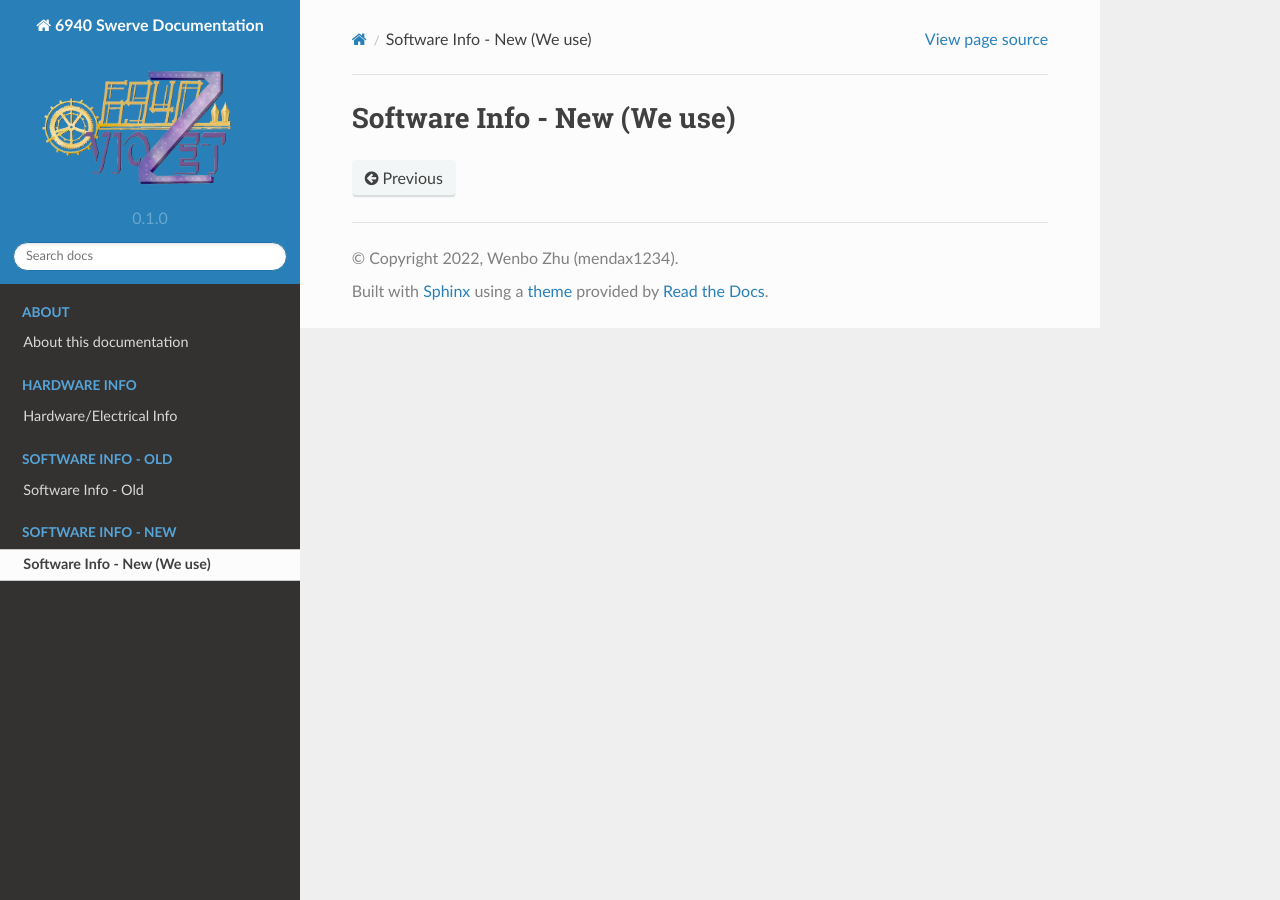
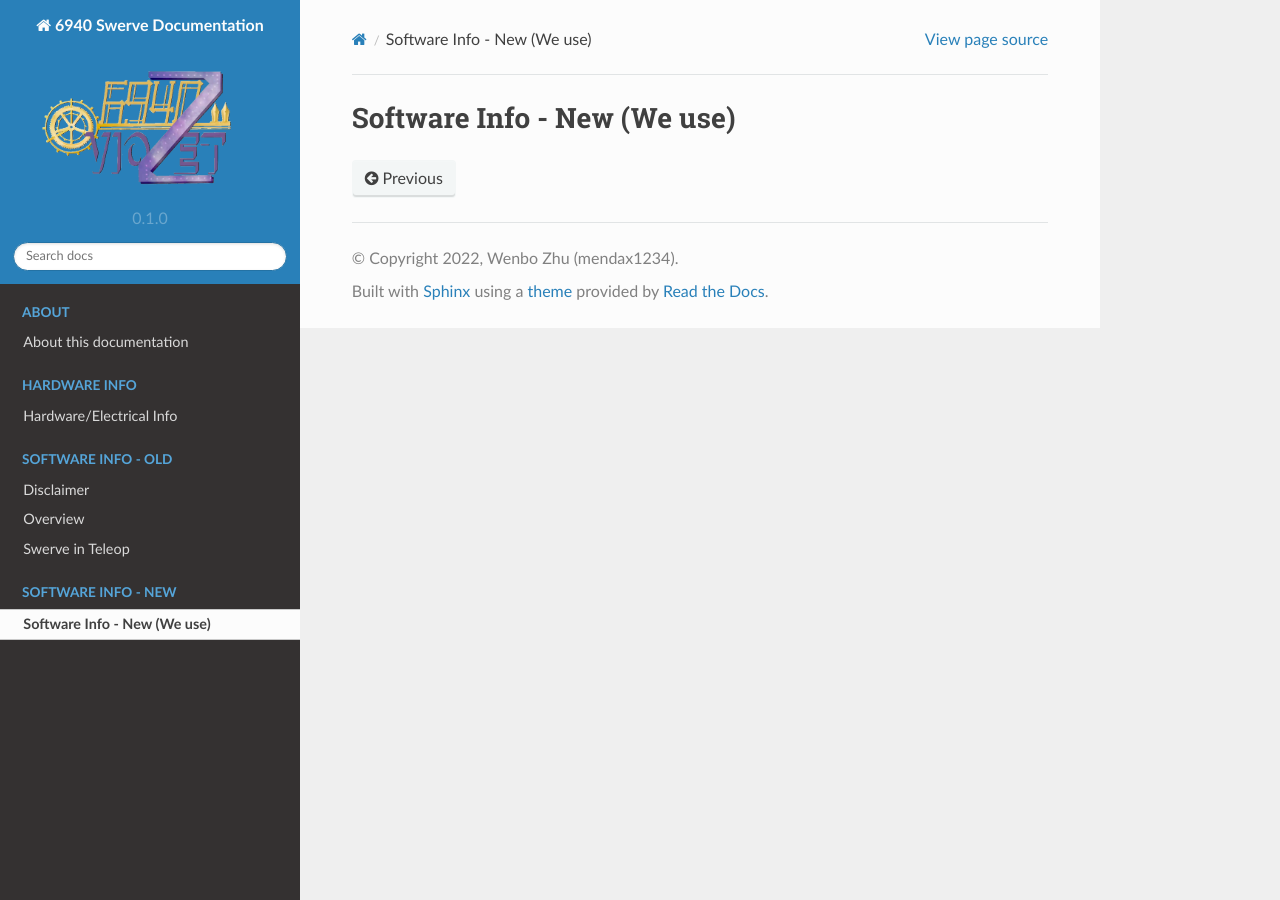
Before and after one commit to mendax1234/6940Swerve-docs, a Sphinx documentation site: the page built from docs/source/docs/software-info-new/index.rst, in a window 1280 px wide. Built offline with Sphinx 7.4.7 and the Read the Docs theme 2.0.0, drawn with Linux system fonts in a browser that asks for light colours.

Commit message:
Optimize the structure

```diff
--- /dev/null
+++ b/docs/source/docs/software-info-old/disclaimer.rst
@@ -0,0 +1,6 @@
+Disclaimer
+===========
+This part is from Team 1684 Chimeras . We have communicated with them and are allowed to copy this part
+in our documentation. We really thanks FRC Team 1684 for their wonderful whitepaper!
+
+.. note:: In this part, all We refer to Team 1684
--- /dev/null
+++ b/docs/source/docs/software-info-old/swerve-in-teleop/index.rst
@@ -0,0 +1,7 @@
+Swerve in Teleop
+=================
+.. toctree::
+   :maxdepth: 2
+
+   how-it-should-work
+   the-math
--- a/docs/source/index.rst
+++ b/docs/source/index.rst
@@ -48,7 +48,7 @@ Welcome to 6940 Swerve documentation!
 
    +++
 
-   .. link-button:: /docs/software-info-old/index
+   .. link-button:: /docs/software-info-old/disclaimer
       :type: ref
       :text: Go to Software Info - Old
       :classes: btn-outline-primary btn-block
@@ -88,7 +88,9 @@ Welcome to 6940 Swerve documentation!
    :caption: Software Info - Old
    :hidden:
 
-   docs/software-info-old/index
+   docs/software-info-old/disclaimer
+   docs/software-info-old/overview
+   docs/software-info-old/swerve-in-teleop/index
 
 .. toctree::
    :maxdepth: 2
```
Also changed, not shown: docs/source/docs/software-info-old/overview.rst (renamed from docs/source/docs/software-info-old/index.rst, +1 -21 lines).
